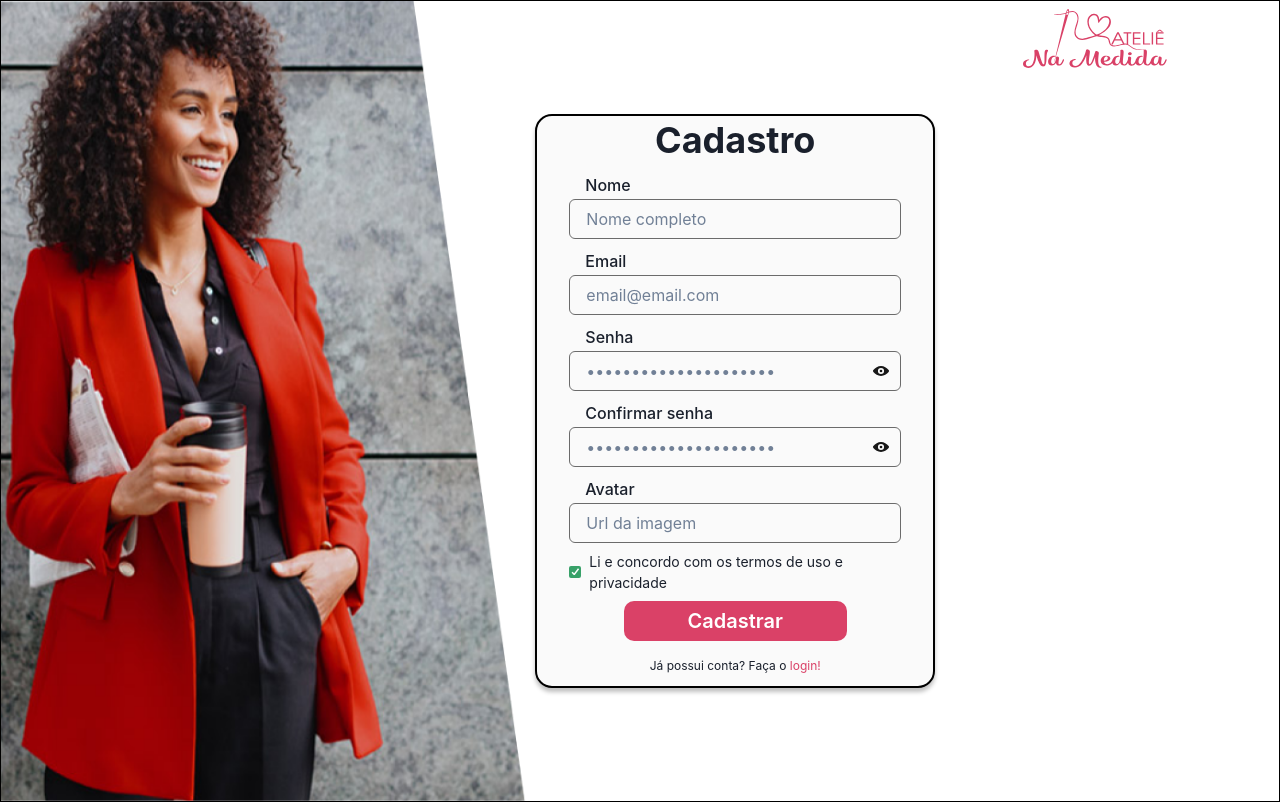
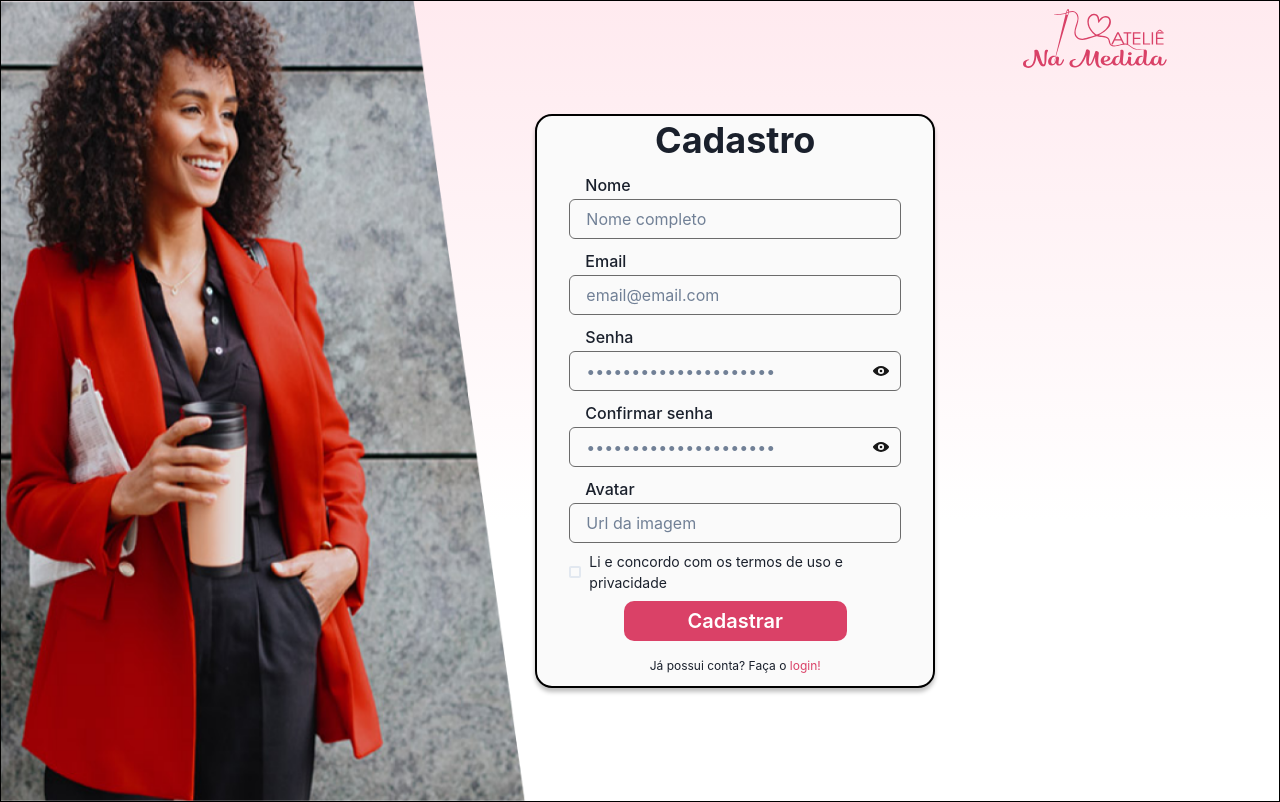
Before and after one commit to erickmarchetti/Na-medida-Atelie, a React (Create React App) app: page /register in a window 1280 px wide. Built offline with nearby package versions, Linux system fonts and the light colour scheme.

Commit message:
refactor: Revisão e adição de itens de estilo na pagina de cadastro

```diff
--- a/src/pages/Cadastrar/index.jsx
+++ b/src/pages/Cadastrar/index.jsx
@@ -61,6 +61,9 @@ export default function Cadastro() {
     const [showb, setShowb] = useState(false)
     const handleClickb = () => setShowb(!showb)
 
+    const [checked, setChecked] = useState(false)
+    const [isLoading, setIsLoading] = useState(false)
+
     const formErrorStyle = {
         color: "var(--Red)",
         fontWeight: "bold",
@@ -76,12 +79,20 @@ export default function Cadastro() {
         Api.post("/register", data)
 
             .then(() => {
-                toast.success("Cadastro realizado com sucesso!")
-                return history.push("/login")
+                setIsLoading(true)
+                if (checked) {
+                    toast.success("Cadastro realizado com sucesso!")
+                    return history.push("/login")
+                } else {
+                    toast.error("Favor aceitar os termos para continuar")
+                }
             })
             .catch(() => {
+                setIsLoading(true)
                 toast.error("Ops, erro ao criar a conta. Tente novamente.")
+                setTimeout(() => setIsLoading(false), 600)
             })
+            .finally(setIsLoading(false))
     }
 
     return (
@@ -90,6 +101,9 @@ export default function Cadastro() {
                 direction="row"
                 width="100%"
                 border={{ lg: "solid 1px var(--Black)" }}
+                bg={
+                    "linear-gradient(to bottom, #FFEAEF 0%, #FFFFFF 65%, #FFFFFF 100%)"
+                }
             >
                 <Box display={{ base: "none", lg: "block" }}>
                     <img
@@ -278,6 +292,8 @@ export default function Cadastro() {
                         {/* Termos de uso e privacidade dados como extra, remova esse comentario apos conclusao */}
                         <Stack spacing={2} direction="row">
                             <Checkbox
+                                isChecked={checked}
+                                onChange={(e) => setChecked(e.target.checked)}
                                 size="sm"
                                 sx={{
                                     fontSize: "12px"
@@ -290,7 +306,8 @@ export default function Cadastro() {
                         </Stack>
 
                         <Button
-                            type="submit" // mt={5}
+                            isLoading={isLoading}
+                            type="submit"
                             _active={false}
                             borderRadius={"10px"}
                             _hover={{
```
